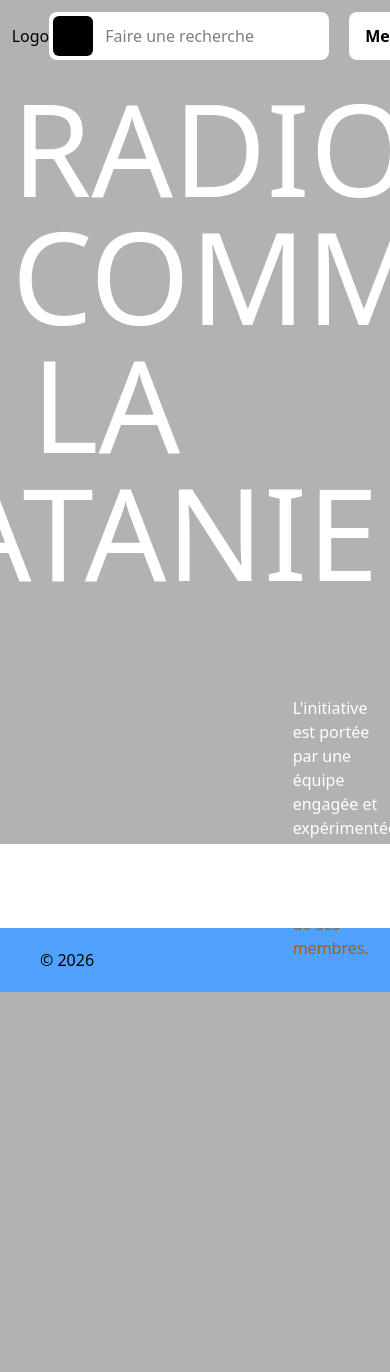
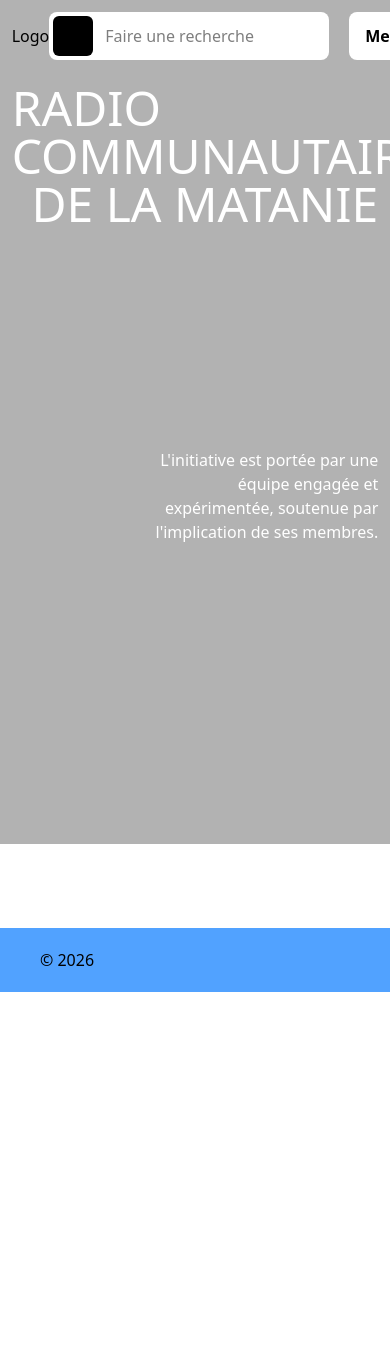
Before and after one commit to LeoLFr/wd_radio, a WordPress theme: template front-page.php in a window 390 px wide; the page is wider, and only the part inside the window is pictured. Shown: the top 1372 px of that part. Before the commit the page ends 992 px from the top of that part, so only its background shows below. Run offline with PHP 8.4 and a stand-in for WordPress, Linux system fonts and the light colour scheme; the site name, menu and one post (Sample post) are stand-ins, and other content is empty; style sheets or scripts are compiled from the project's sources.

Commit message:
responsive titre

```diff
--- a/front-page.php
+++ b/front-page.php
@@ -14,7 +14,7 @@ $images = [
 
 <section class="relative w-full h-[70vh] overflow-hidden">
 
-    <div class="absolute inset-0 overflow-hidden">
+    <div class="absolute inset-0 overflow-hidden h-800">
 
         <?php foreach ($images as $image): ?>
             <?php if ($image): ?>
@@ -34,20 +34,20 @@ $images = [
 
 
 
-        <div class="text-9xl text-white  flex flex-col uppercase">
+        <div class="text-5xl md:text-7xl xl:text-9xl text-white  flex flex-col uppercase">
             <h1 class="">Radio Communautaire</h1>
             <div class="flex flex-col justify-end items-end">
                 <h1 class="">de la Matanie</h1>
             </div>
         </div>
 
-        <div class="grid grid-cols-4 gap-2">
-            <p class="col-start-3 text-white mt-20">
+        <div class="mt-30 sm:mt-20 md:mt-0 md:grid md:grid-cols-2 w-2/3 md:w-full lg:grid-cols-4 gap-2">
+            <p class="md:col-start-1 lg:col-start-3 text-white mt-20">
                 <?php bloginfo('description'); ?>
             </p>
         </div>
-        <div class="grid grid-cols-4 gap-2">
-            <p class="col-start-4 text-white mt-5">
+        <div class="text-end ml-auto md:text-start w-2/3 md:w-full md:grid md:grid-cols-2 lg:grid-cols-4 gap-2">
+            <p class="md:col-start-2 lg:col-start-4 text-white mt-5">
                 L'initiative est portée par une équipe engagée et expérimentée, soutenue par l'implication de
                 ses membres.
             </p>
```
